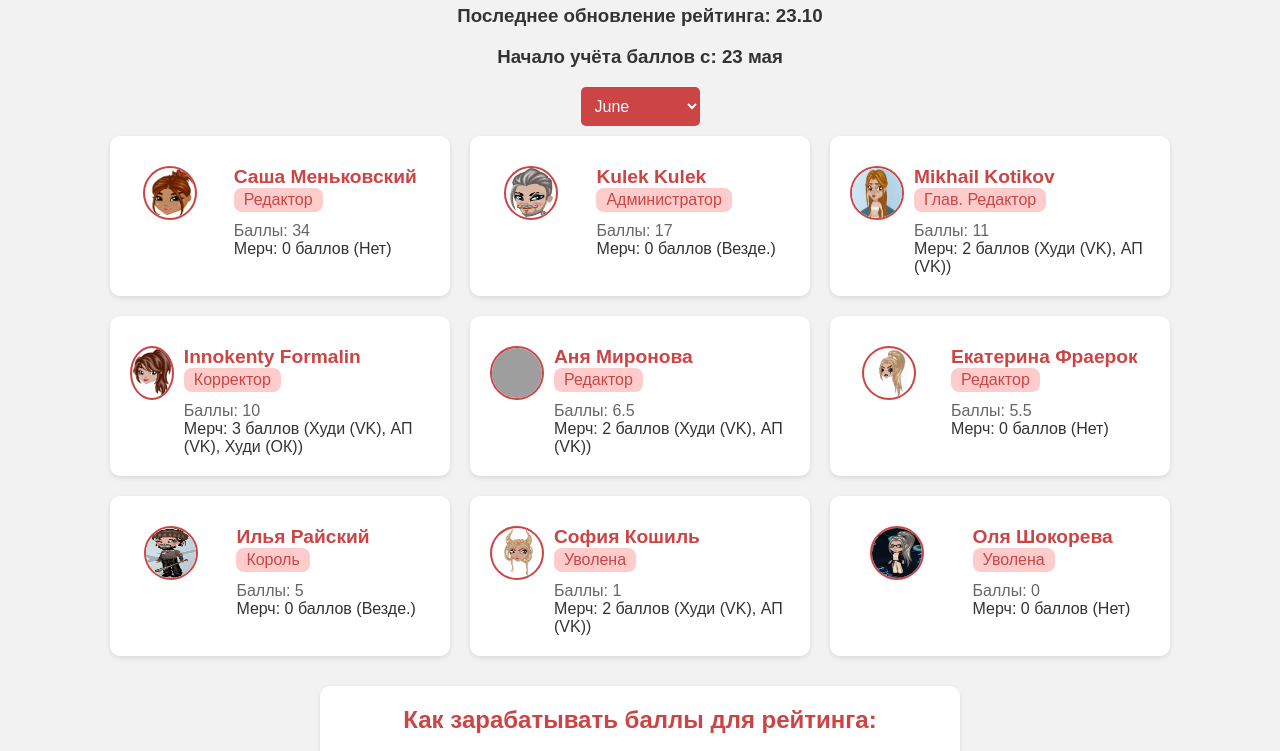
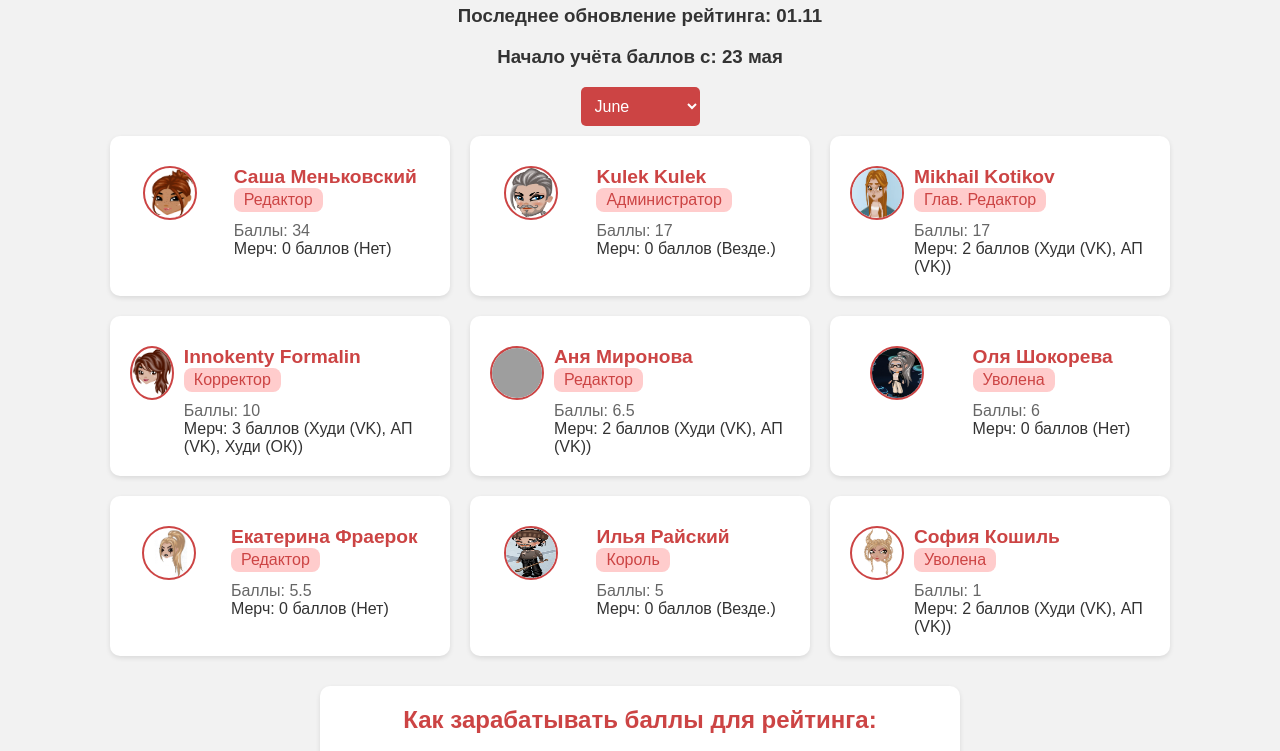
Before and after one commit to grom3333333333333333/rat, a plain HTML site: page osn.html in a window 1280 px wide. Shown: the part 337-1088 px from the top of the page. Drawn offline with Linux system fonts and the light colour scheme; grey boxes are pictures that could not be loaded.

Commit message:
Add files via upload

```diff
--- a/osn.html
+++ b/osn.html
@@ -22,13 +22,13 @@
   				<div class="info">
     				<h2>Лучший сотрудник</h2>
   				  <p>Миша Котиков</p>
-   						 <p>Баллы: 132</p>
+   						 <p>Баллы: 126</p>
   				</div>
 </div>
 
     <main>
         <h1>Рейтинг сотрудников GROMNEWS</h1>
-        <h3>Последнее обновление рейтинга: 23.10</h3>
+        <h3>Последнее обновление рейтинга: 01.11</h3>
         <h3>Начало учёта баллов с: 23 мая</h3>
         <select id="month-selector">
             <!-- Добавьте другие месяцы по необходимости -->
@@ -41,7 +41,7 @@
                 <li>Написание поста: 1 балл</li>
                 <li>Написание статьи: 3 балла</li>
                 <li>За оформление поста: 2 балла</li>
-                <li>За участие в подготовке интерактива/мероприятия: 10 баллов</li>
+                <li>За участие в подготовке интерактива/мероприятия: 6 баллов</li>
                 <li>За выполнение задания в заданные сроки: 3 балла</li>
                 <li>Корректировка: 1 балл</li>
                 <li>Интерактивы в беседе: 1.5 баллов</li>
--- a/script.js
+++ b/script.js
@@ -49,10 +49,19 @@ document.addEventListener('DOMContentLoaded', function () {
             { name: 'Аня Миронова', avatar: 'img/аням.png', role: 'Редактор', tasks: { posts: 5, articles: 0, design: 0, events: 0, deadlines: 0, correction: 0, discussion: 1, penalty: 0 }, merch: { points: 2, networks: ['Худи (VK)', 'АП (VK)'] } },
             { name: 'Innokenty Formalin', avatar: 'img/кеша.png', role: 'Корректор', tasks: { posts: 0, articles: 0, design: 0, events: 0, deadlines: 0, correction: 10, discussion: 0, penalty: 0 }, merch: { points: 3, networks: ['Худи (VK)', 'АП (VK)', 'Худи (ОК)'] } },
             { name: 'София Кошиль', avatar: 'img/соф.png', role: 'Уволена', tasks: { posts: 1, articles: 0, design: 0, events: 0, deadlines: 0, correction: 0, discussion: 0, penalty: 0 }, merch: { points: 2, networks: ['Худи (VK)', 'АП (VK)'] } },
-            { name: 'Mikhail Kotikov', avatar: 'img/миша.png', role: 'Глав. Редактор', tasks: { posts: 9, articles: 0, design: 1, events: 0, deadlines: 0, correction: 0, discussion: 0, penalty: 0 }, merch: { points: 2, networks: ['Худи (VK)', 'АП (VK)'] } },
+            { name: 'Mikhail Kotikov', avatar: 'img/миша.png', role: 'Глав. Редактор', tasks: { posts: 9, articles: 0, design: 1, events: 1, deadlines: 0, correction: 0, discussion: 0, penalty: 0 }, merch: { points: 2, networks: ['Худи (VK)', 'АП (VK)'] } },
             { name: 'Екатерина Фраерок', avatar: 'img/катя.png', role: 'Редактор', tasks: { posts: 1, articles: 0, design: 0, events: 0, deadlines: 0, correction: 0, discussion: 3, penalty: 0 }, merch: { points: 0, networks: ['Нет'] } },
-            { name: 'Оля Шокорева', avatar: 'img/оля.png', role: 'Уволена', tasks: { posts: 0, articles: 0, design: 0, events: 0, deadlines: 0, correction: 0, discussion: 0, penalty: 0 }, merch: { points: 0, networks: ['Нет'] } },
+            { name: 'Оля Шокорева', avatar: 'img/оля.png', role: 'Уволена', tasks: { posts: 0, articles: 0, design: 0, events: 1, deadlines: 0, correction: 0, discussion: 0, penalty: 0 }, merch: { points: 0, networks: ['Нет'] } },
             { name: 'Саша Меньковский', avatar: 'img/саша.png', role: 'Редактор', tasks: { posts: 10, articles: 0, design: 12, events: 0, deadlines: 0, correction: 0, discussion: 0, penalty: 0 }, merch: { points: 0, networks: ['Нет'] } }
+ 	 ],
+		'November': [
+			{ name: 'Илья Райский', avatar: 'img/илья.png', role: 'Король', tasks: { posts: 0, articles: 0, design: 0, events: 0, deadlines: 0, correction: 0, discussion: 0, penalty: 0 }, merch: { points: 0, networks: ['Везде.'] } },
+            { name: 'Kulek Kulek', avatar: 'img/z.png', role: 'Администратор', tasks: { posts: 19, articles: 0, design: 1, events: 0, deadlines: 0, correction: 0, discussion: 0, penalty: 0 }, merch: { points: 0, networks: ['Везде.'] } },
+            { name: 'Аня Миронова', avatar: 'img/аням.png', role: 'Редактор', tasks: { posts: 18, articles: 0, design: 0, events: 1, deadlines: 0, correction: 0, discussion: 3, penalty: 0 }, merch: { points: 2, networks: ['Худи (VK)', 'АП (VK)'] } },
+            { name: 'Innokenty Formalin', avatar: 'img/кеша.png', role: 'Корректор', tasks: { posts: 0, articles: 0, design: 0, events: 1, deadlines: 0, correction: 12, discussion: 0, penalty: 0 }, merch: { points: 3, networks: ['Худи (VK)', 'АП (VK)', 'Худи (ОК)'] } },
+            { name: 'Mikhail Kotikov', avatar: 'img/миша.png', role: 'Глав. Редактор', tasks: { posts: 7, articles: 0, design: 0, events: 0, deadlines: 0, correction: 0, discussion: 0, penalty: 0 }, merch: { points: 2, networks: ['Худи (VK)', 'АП (VK)'] } },
+            { name: 'Екатерина Фраерок', avatar: 'img/катя.png', role: 'Редактор', tasks: { posts: 0, articles: 0, design: 0, events: 0, deadlines: 0, correction: 0, discussion: 13, penalty: 0 }, merch: { points: 0, networks: ['Нет'] } },
+            { name: 'Саша Меньковский', avatar: 'img/саша.png', role: 'Редактор', tasks: { posts: 8, articles: 0, design: 16, events: 1, deadlines: 0, correction: 0, discussion: 0, penalty: 0 }, merch: { points: 0, networks: ['Нет'] } }
         ]
     };
 
@@ -60,7 +69,7 @@ document.addEventListener('DOMContentLoaded', function () {
         posts: 1,
         articles: 3,
         design: 2,
-        events: 10,
+        events: 6,
         deadlines: 3,
         correction: 1,
         discussion: 1.5,
```
